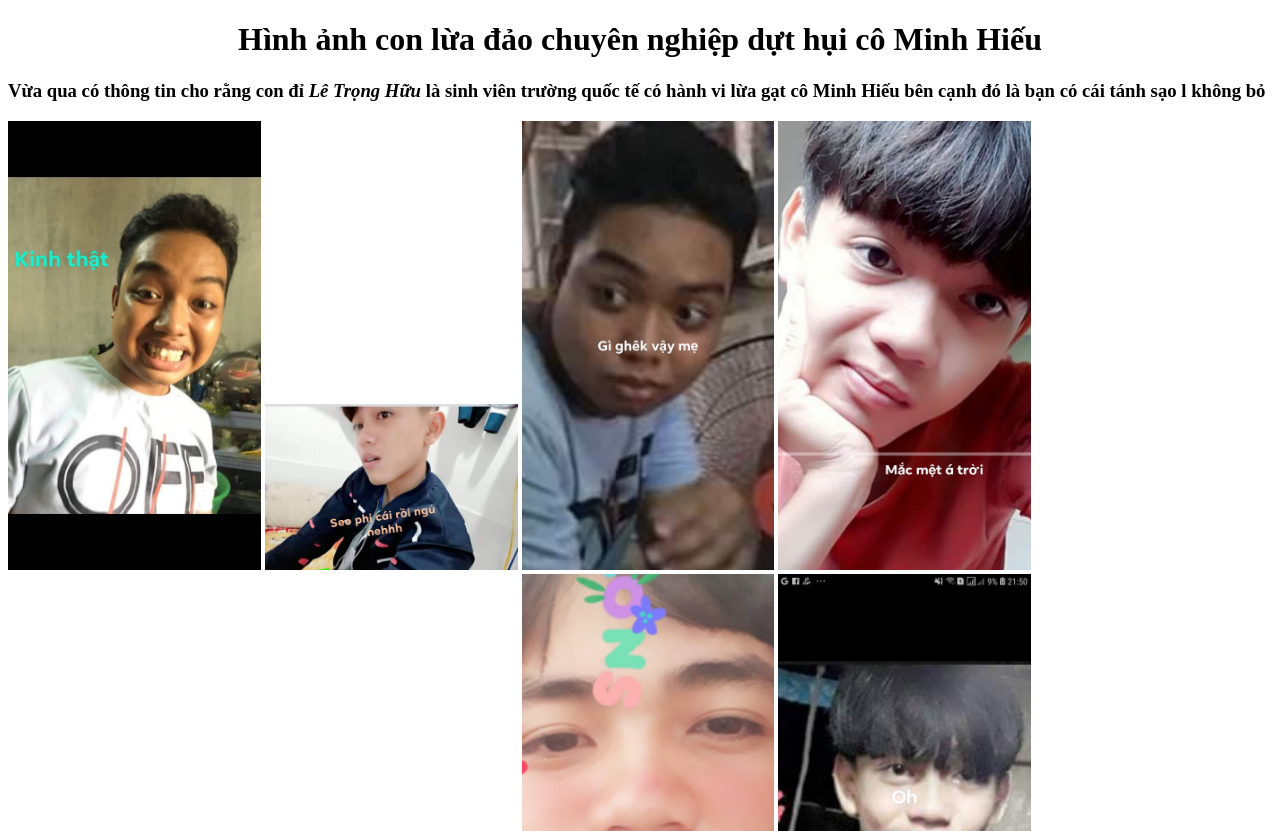
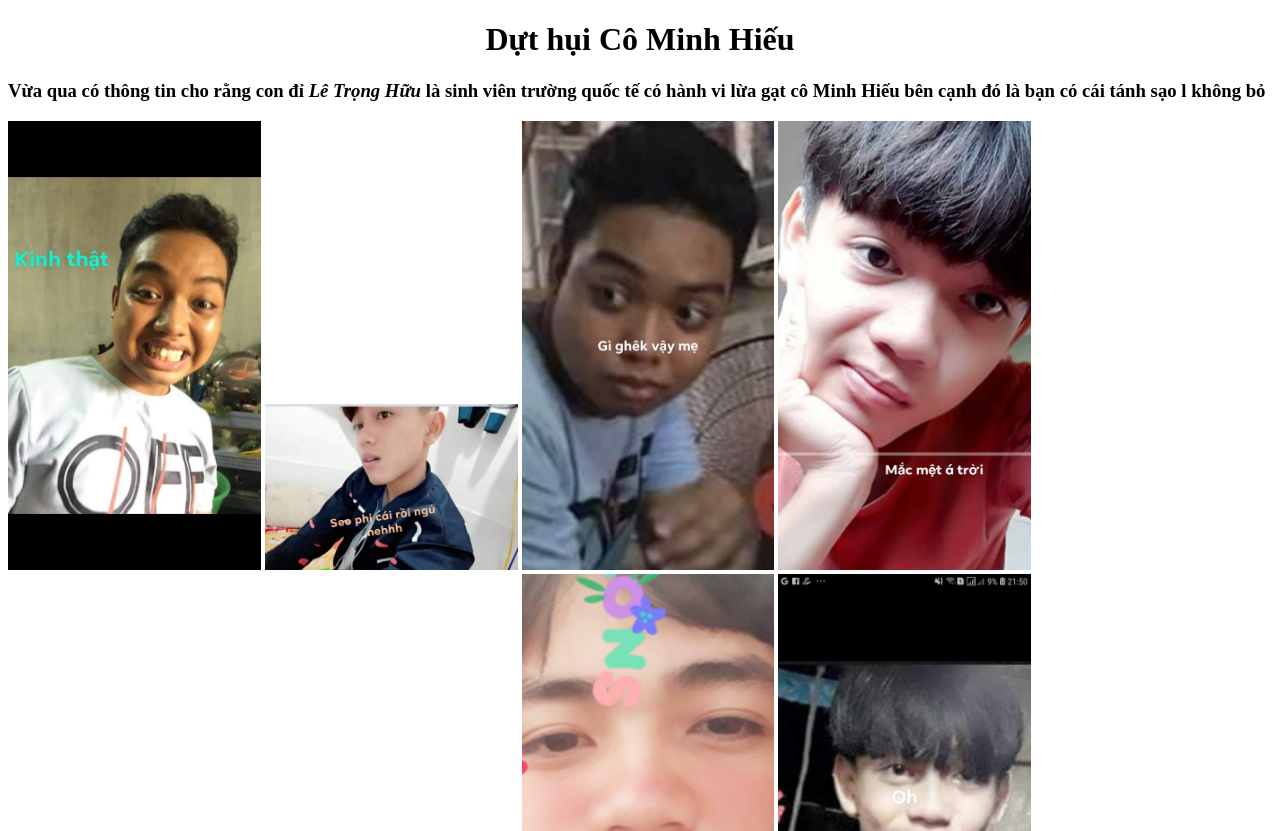
Before and after one commit to hector190123/tronghuu, a plain HTML site: page index.html in a window 1280 px wide. Shown: the top 831 px of the page. Drawn offline with Linux system fonts and the light colour scheme.

Commit message:
Update index.html

```diff
--- a/index.html
+++ b/index.html
@@ -6,7 +6,7 @@
 <body>
 	<div>
 		<h1 style="text-align: center;">
-			Hình ảnh con lừa đảo chuyên nghiệp dựt hụi cô Minh Hiếu
+			Dựt hụi Cô Minh Hiếu
 		</h1>
 		<h3>
 			Vừa qua có thông tin cho rằng con đỉ <b><I>Lê Trọng Hữu</I></b> là sinh viên trường quốc tế
```
